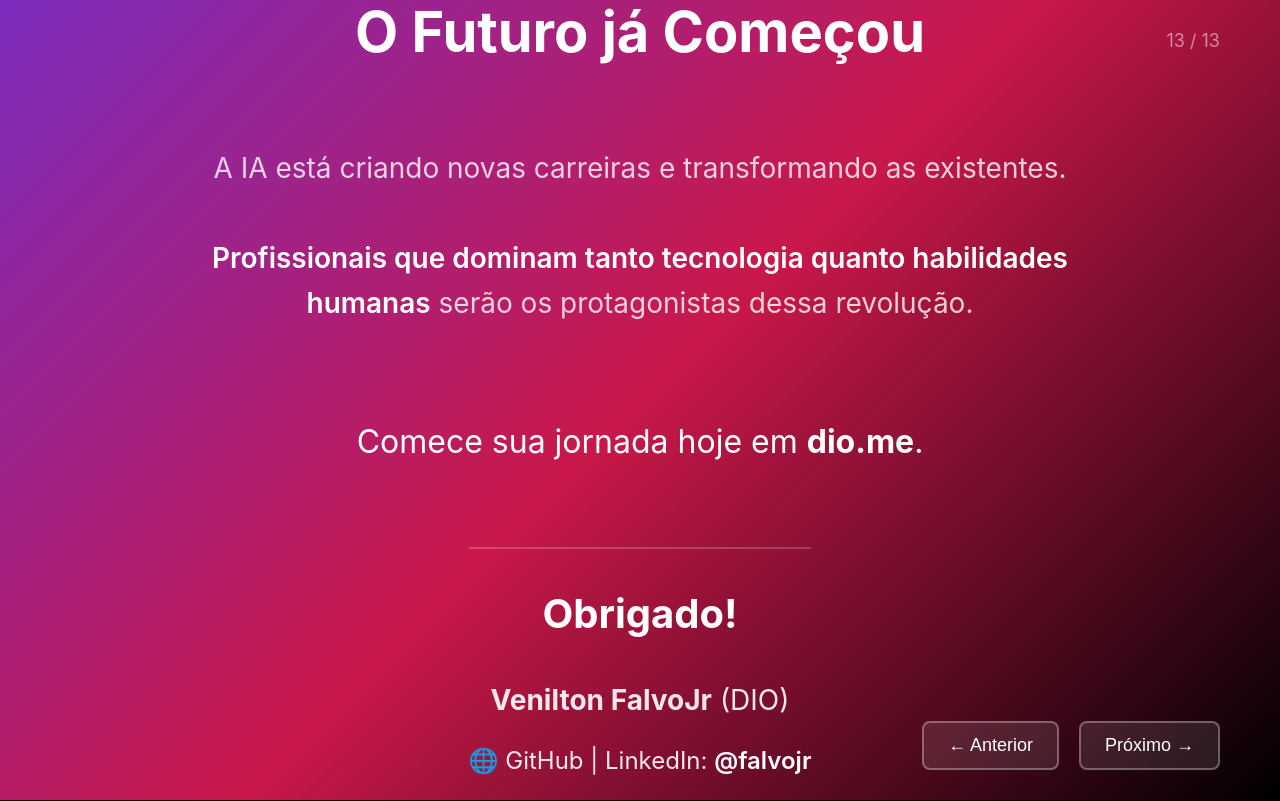
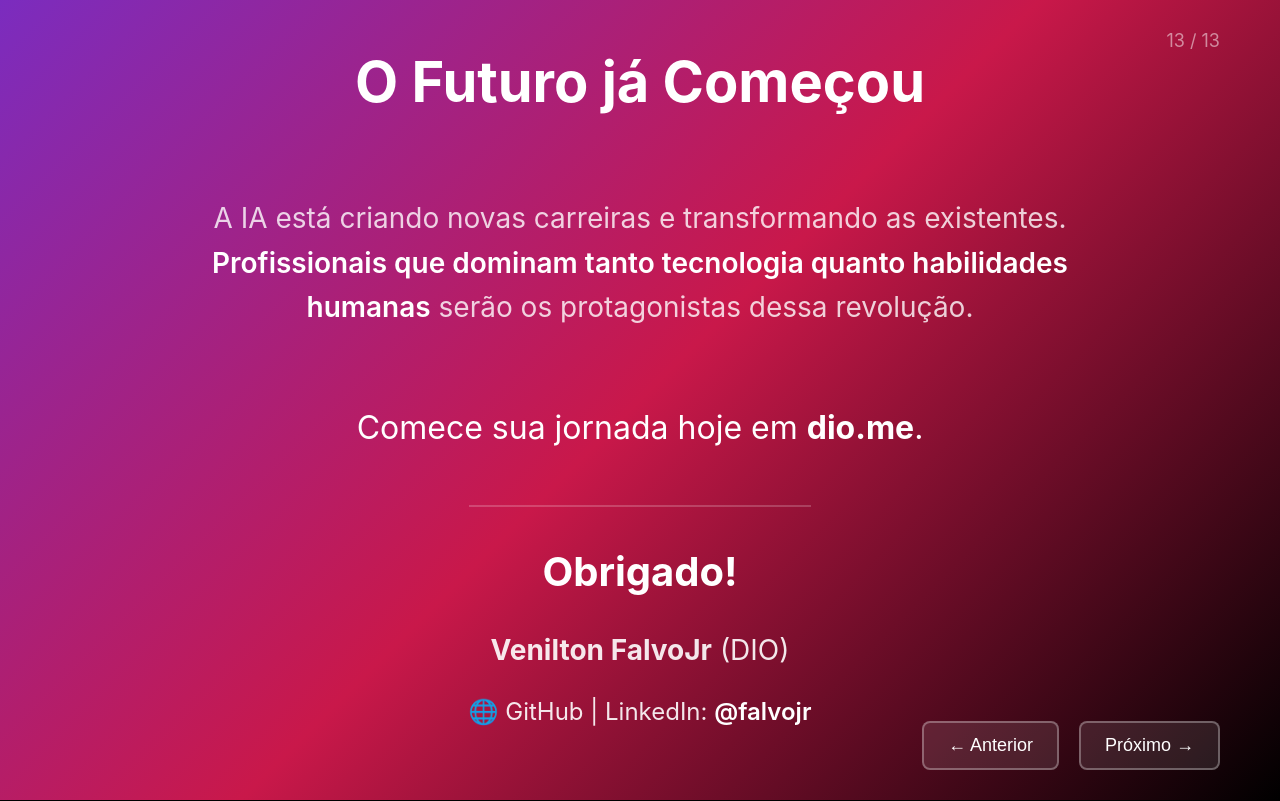
Before and after one commit to falvojr/dio-carreiras-futuro, a plain HTML site: page index.html in a window 1280 px wide. Both pictures are taken after a click on the button "← Anterior". Drawn offline with Linux system fonts and the light colour scheme.

Commit message:
fix: Last Slide CSS

```diff
--- a/index.html
+++ b/index.html
@@ -695,19 +695,19 @@
             <div class="center-content">
                 <h1 style="font-size: 56px;">O Futuro já Começou</h1>
                 <p class="subtitle" style="font-size: 28px; max-width: 900px; margin: 40px auto;">
-                    A IA está criando novas carreiras e transformando as existentes. <br><br>
+                    A IA está criando novas carreiras e transformando as existentes.
                     <span style="color: white; font-weight: 600;">Profissionais que dominam tanto tecnologia quanto habilidades humanas</span>
                     serão os protagonistas dessa revolução.
                 </p>
-                <p style="margin-top: 50px; font-size: 32px; color: white;">
+                <p style="margin-top: 32px; font-size: 32px; color: white;">
                     Comece sua jornada hoje em <span style="color: white; font-weight: 700;">dio.me</span>.
                 </p>
-                <div style="margin-top: 60px; padding-top: 40px; border-top: 2px solid rgba(255,255,255,0.2);">
+                <div style="margin-top: 32px; padding-top: 40px; border-top: 2px solid rgba(255,255,255,0.2);">
                     <h2 style="font-size: 40px; margin-bottom: 25px;">Obrigado!</h2>
-                    <p style="margin-top: 40px; font-size: 28px; color: rgba(255,255,255,0.9);">
+                    <p style="margin-top: 32px; font-size: 28px; color: rgba(255,255,255,0.9);">
                         <strong>Venilton FalvoJr</strong> (DIO)
                     </p>
-                    <p style="font-size: 24px; color: rgba(255,255,255,0.9); margin-top: 15px;">
+                    <p style="font-size: 24px; color: rgba(255,255,255,0.9); margin-top: 16px;">
                         🌐 GitHub | LinkedIn: <span style="color: white; font-weight: 600;">@falvojr</span>
                     </p>
                 </div>
```
